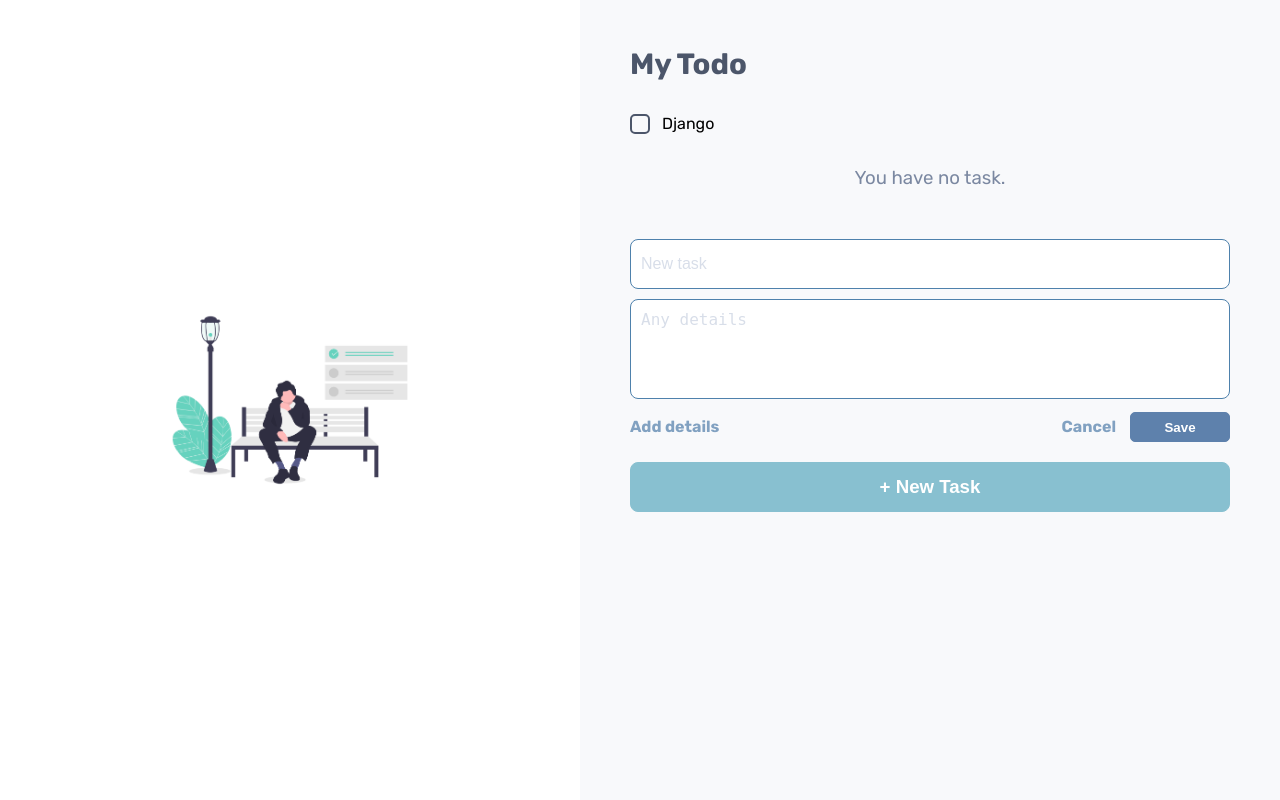
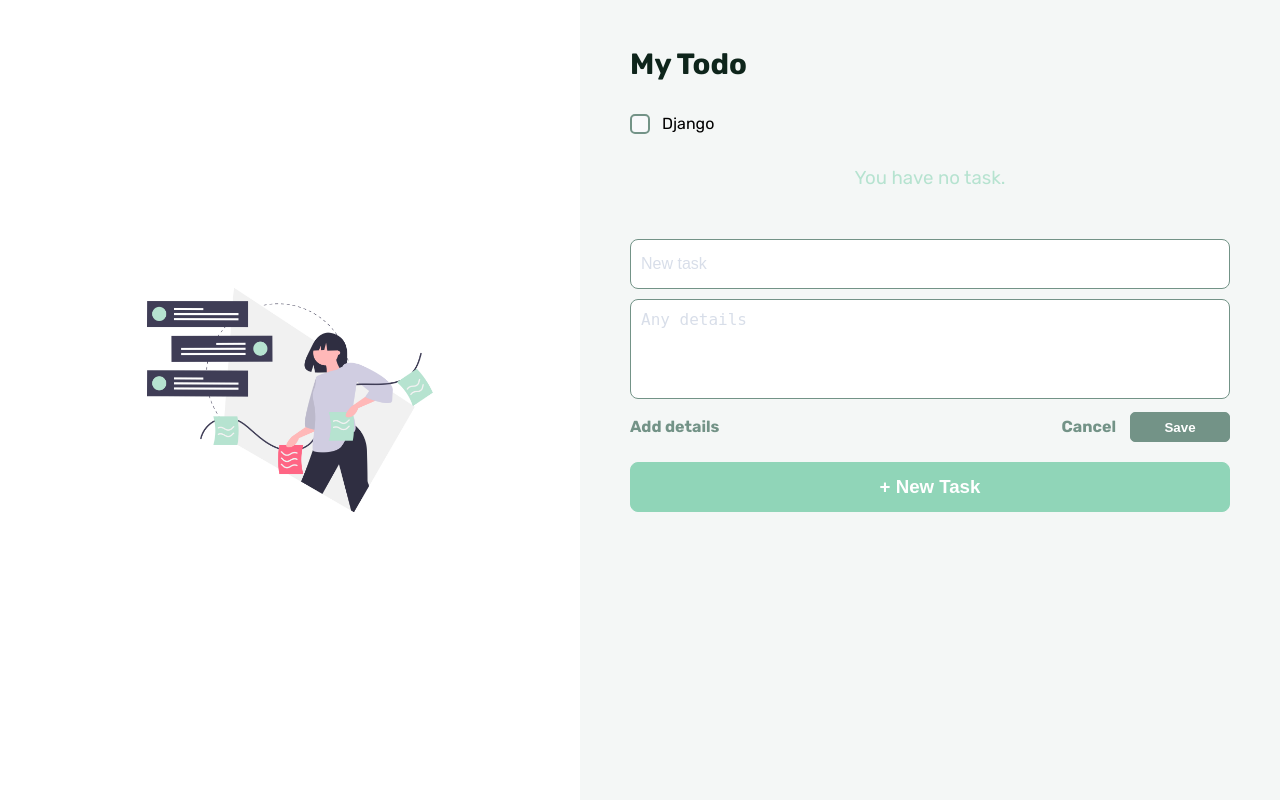
Before and after one commit to hiwijaya/django-todo, a Django app: page / in a window 1280 px wide. Run offline with Django 3.2, Linux system fonts and the light colour scheme.

Commit message:
styling homepage

```diff
--- a/project/static/css/checkbox.css
+++ b/project/static/css/checkbox.css
@@ -34,7 +34,7 @@
     width: 1.25em;
     height: 1.25em;
     background-color: #F8F9FB;
-    border: 2px solid #4C566A;
+    border: 2px solid #739387;
     border-radius: 5px;
     cursor: pointer;
     transition: background .3s;
@@ -51,7 +51,7 @@
 }
 
 .md-checkbox input[type="checkbox"]:checked+label:before {
-    background: #88C0D0;
+    background: #90d5b8;
     border: none;
 }
 
--- a/project/static/css/styles.css
+++ b/project/static/css/styles.css
@@ -155,13 +155,13 @@ body {
 }
 
 .todo-image-box img {
-    width: 50%;
+    width: 60%;
 }
 
 .todo-app-box {
     width: 600px;
     padding: 50px;
-    background-color: #F8F9FB;
+    background-color: #F4F7F6;
     overflow-y: auto;
 }
 
@@ -169,7 +169,7 @@ body {
     font-size: 22pt;
     font-weight: 700;
     margin-bottom: 30px;
-    color: #4C566A;
+    color: #0e251b;
 }
 
 .input-box {
@@ -180,7 +180,7 @@ body {
     height: 50px;
     width: 100%;
     padding: 0 10px;
-    border: 1.5px solid #4E81AC;
+    border: 1.5px solid #739387;
     border-radius: 8px;
     font-size: 12pt;
     box-sizing: border-box;
@@ -191,7 +191,7 @@ body {
     width: 100%;
     height: 100px;
     padding: 10px;
-    border: 1.5px solid #4E81AC;
+    border: 1.5px solid #739387;
     border-radius: 8px;
     box-sizing: border-box;
     font-size: 12pt;
@@ -212,7 +212,7 @@ body {
 .details-button,
 .cancel-button {
     text-decoration: none;
-    color: #81A1C1;
+    color: #739387;
     font-size: 12pt;
     font-weight: 700;
 }
@@ -229,11 +229,11 @@ body {
 }
 
 .save-button {
-    background-color: #5E81AC;
+    background-color: #739387;
     color: #fff;
     height: 30px;
     width: 100px;
-    border: 1px solid #5E81AC;
+    border: 1px solid #739387;
     border-radius: 5px;
     font-size: 10pt;
     font-weight: 700;
@@ -243,9 +243,9 @@ body {
 .add-button {
     height: 50px;
     width: 100%;
-    background-color: #88C0D0;
+    background-color: #90d5b8;
     color: #fff;
-    border: 1px solid #88C0D0;
+    border: 1px solid #90d5b8;
     border-radius: 8px;
     font-size: 14pt;
     font-weight: 700;
@@ -254,7 +254,7 @@ body {
 
 .empty-box {
     text-align: center;
-    color: #7B88A1;
+    color: #B6E3D0;
     font-size: 14pt;
     height: 50px;
 }
```
Also changed, not shown: project/static/img/delete.png, project/static/img/illustration.png.
